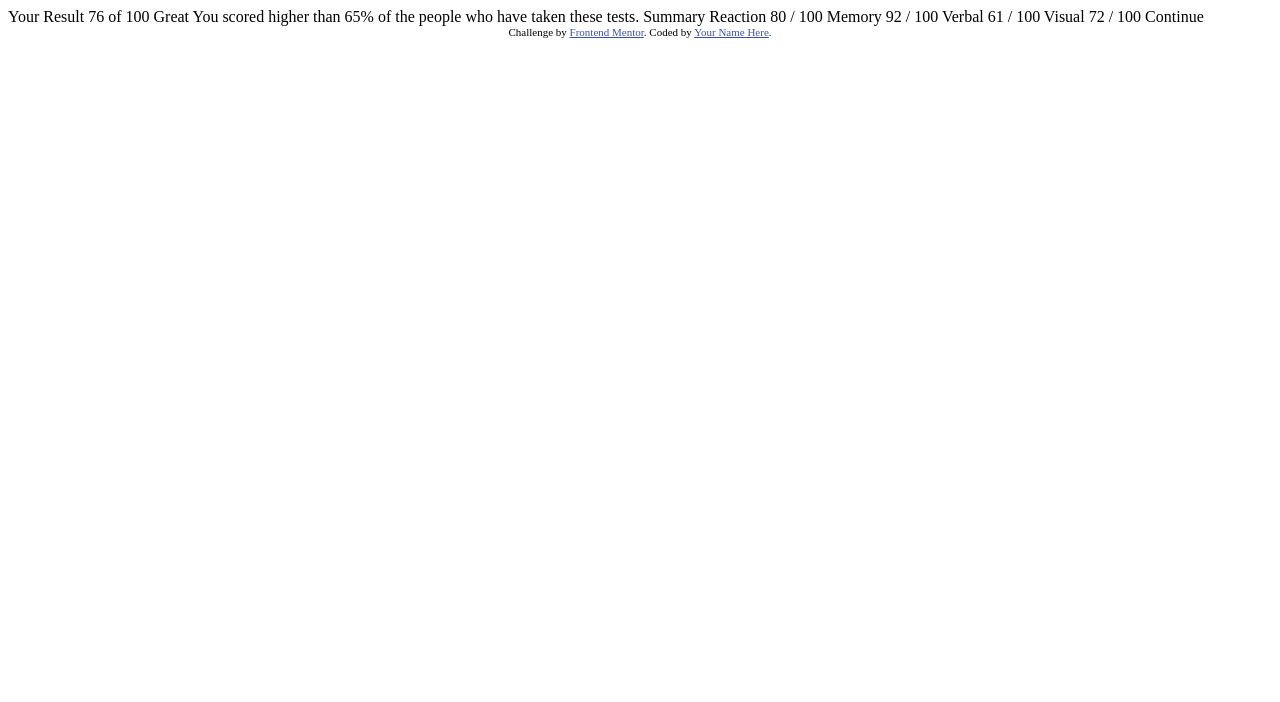
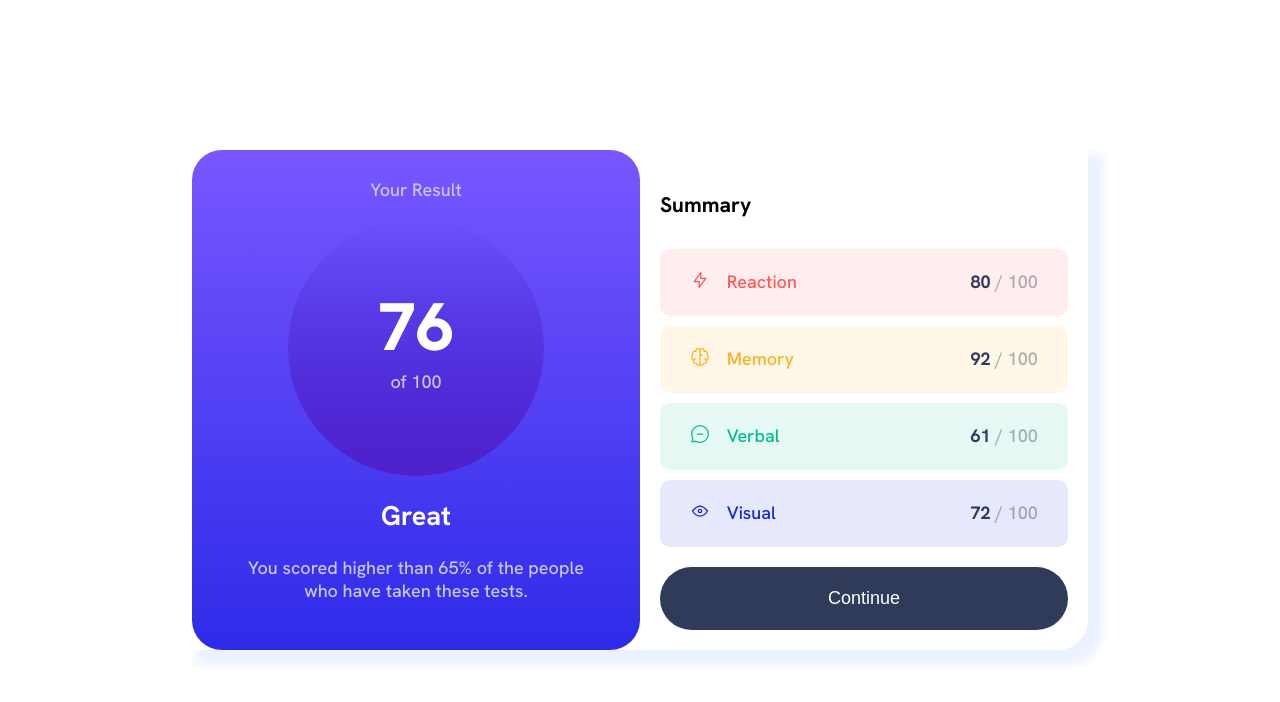
Before and after one commit to JideOgunlana/results_summary_component_main, a plain HTML site: page index.html in a window 1280 px wide. Drawn offline with Linux system fonts and the light colour scheme.

Commit message:
updates to styles

```diff
--- a/index.html
+++ b/index.html
@@ -5,6 +5,12 @@
   <meta name="viewport" content="width=device-width, initial-scale=1.0"> <!-- displays site properly based on user's device -->
 
   <link rel="icon" type="image/png" sizes="32x32" href="./assets/images/favicon-32x32.png">
+
+  <link rel="stylesheet" href="./styles/style.css">
+
+  <link rel="preconnect" href="https://fonts.googleapis.com">
+  <link rel="preconnect" href="https://fonts.gstatic.com" crossorigin>
+  <link href="https://fonts.googleapis.com/css2?family=Hanken+Grotesk:wght@500;700;800&display=swap" rel="stylesheet">
 
   <title>Frontend Mentor | Results summary component</title>
 
@@ -15,33 +21,62 @@
   </style>
 </head>
 <body>
-
-  Your Result
-  76
-  of 100
-
-  Great
-  You scored higher than 65% of the people who have taken these tests.
-
-  Summary
-
-  Reaction
-  80 / 100
-
-  Memory
-  92 / 100
-
-  Verbal
-  61 / 100
-
-  Visual
-  72 / 100
-
-  Continue
-
-  <div class="attribution">
-    Challenge by <a href="https://www.frontendmentor.io?ref=challenge" target="_blank">Frontend Mentor</a>.
-    Coded by <a href="#">Your Name Here</a>.
+  <div class="container">
+    <section class="score-section">
+      <div class="score-title">
+        <p>
+          Your Result
+        </p>
+      </div>
+      <div class="score-result">
+        <h2>76</h2>
+        <p>
+          of 100
+        </p>
+      </div>
+      <div class="score-remark">
+        <h2>Great</h2>
+        <p>
+          You scored higher than 65% of the people who have taken these tests.
+        </p>
+      </div>
+    </section>
+    <section class="summary-section">
+      <div class="summary-title">
+        <h3>Summary</h3>
+      </div>
+      <div class="summary-panel summary-reaction">
+        <div class="summary-icon">
+          <img src="./assets/images/icon-reaction.svg" alt="">
+        </div>
+        <div class="summary-info">Reaction</div>
+        <div class="summary-result"> <b>80</b> / 100</div>
+      </div>
+      <div class="summary-panel summary-memory">
+        <div class="summary-icon">
+          <img src="./assets/images/icon-memory.svg" alt="">
+        </div>
+        <div class="summary-info">Memory</div>
+        <div class="summary-result"><b>92</b> / 100</div>
+      </div>
+      <div class="summary-panel summary-verbal">
+        <div class="summary-icon">
+          <img src="./assets/images/icon-verbal.svg" alt="">
+        </div>
+        <div class="summary-info">Verbal</div>
+        <div class="summary-result"><b>61</b> / 100</div>
+      </div>
+      <div class="summary-panel summary-visual">
+        <div class="summary-icon">
+          <img src="./assets/images/icon-visual.svg" alt="">
+        </div>
+        <div class="summary-info">Visual</div>
+        <div class="summary-result"><b>72</b> / 100</div>
+      </div>
+      <!-- <div class="summary-panel summary-btn"> -->
+        <button class="summary-btn">Continue</button>
+      <!-- </div> -->
+    </section>
   </div>
 </body>
 </html>
--- /dev/null
+++ b/styles/style.css
@@ -0,0 +1,197 @@
+/*
+    base styles
+*/
+
+
+:root {
+    --primary-light-red: hsla(0, 100%, 67%);
+    --primary-light-red-alpha: hsla(0, 100%, 67%, 0.1);
+    --primary-orange-yellow: hsla(39, 100%, 56%);
+    --primary-orange-yellow-alpha: hsla(39, 100%, 56%, 0.1);
+    --primary-green-teal: hsla(166, 100%, 37%);
+    --primary-green-teal-alpha: hsla(166, 100%, 37%, 0.1);
+    --primary-cobalt-blue: hsla(234, 85%, 45%);
+    --primary-cobalt-blue-alpha: hsla(234, 85%, 45%, 0.1);
+
+    --bg-gradient-light-slate-blue: hsl(252, 100%, 67%);
+    --bg-gradient-light-royal-blue: hsl(241, 81%, 54%);
+
+    --circle-gradient-violet-blue: hsla(256, 72%, 46%, 1);
+    --circle-gradient-persian-blue: hsla(241, 72%, 46%, 0);
+
+    --neutral-white: hsl(0, 0%, 100%);
+    --neutral-pale-blue: hsl(221, 100%, 96%);
+    --neutral-light-lavender: hsl(241, 100%, 89%);
+    --neutral-dark-gray-blue: hsl(224, 30%, 27%);
+    --neutral-dark-gray-blue-alpha: hsl(224, 30%, 27%,0.4);
+
+    --body-font-size: 18px;
+
+    --light-font-weight: 500;
+    --bold-font-weight: 700;
+    --bolder-font-weight: 800;
+
+    height: 100%;
+}
+
+body {
+    margin: 0;
+    height: 100%;
+    /* border: 1px solid; */
+    display: flex;
+    flex-direction: column;
+    /* justify-content: center; */
+    font-family: 'Hanken Grotesk', sans-serif;
+    font-size: var(--body-font-size);
+}
+
+body * {
+    box-sizing: border-box;
+}
+
+
+
+.container {
+    width: 100%;
+    /* border: 1px solid; */
+    margin: 0 auto;
+    display: grid;
+    grid-template-columns: 100%;
+    grid-auto-rows: minmax(300px, auto);
+}
+
+.score-section {
+    background: linear-gradient(var(--bg-gradient-light-slate-blue), var(--bg-gradient-light-royal-blue));
+    text-align: center;
+    color: var(--neutral-light-lavender);
+    border-bottom-left-radius: 30px;
+    border-bottom-right-radius: 30px;
+    padding: 10px;
+}
+
+.score-section h2 {
+    color: var(--neutral-white);
+}
+
+.score-result {
+    width: 60%;
+    aspect-ratio: 1/1;
+    border-radius: 50%;
+    justify-self: center;
+    margin: 0 auto;
+    display: flex;
+    align-content: center;
+    flex-wrap: wrap;
+    justify-content: center;
+    background: linear-gradient(var(--circle-gradient-persian-blue), var(--circle-gradient-violet-blue));
+}
+
+.score-result h2 {
+    font-weight: var(--bolder-font-weight);
+    font-size: 4.2rem;
+    margin: 0;
+    width: 100%;
+}
+
+.score-result :last-child {
+    margin-top: 0;
+}
+
+.score-remark p {
+    /* border: 1px solid red; */
+    padding: 0 30px;
+}
+
+.summary-section {
+    display: grid;
+    gap: 10px;
+    padding: 20px;
+}
+
+.summary-panel {
+    /* border: 1px solid; */
+    padding: 21px;
+    border-radius: 10px;
+    display: flex;
+    justify-content: space-around;
+}
+
+.summary-reaction {
+    background-color: var(--primary-light-red-alpha);
+    color: var(--primary-light-red);
+}
+
+.summary-memory {
+    background-color: var(--primary-orange-yellow-alpha);
+    color: var(--primary-orange-yellow);
+}
+
+.summary-verbal {
+    background-color: var(--primary-green-teal-alpha);
+    color: var(--primary-green-teal);
+}
+
+.summary-visual {
+    background-color: var(--primary-cobalt-blue-alpha);
+    color: var(--primary-cobalt-blue);
+}
+
+.summary-icon {
+    width: 5%;
+
+     /* flex: 1; */
+}
+
+.summary-info {
+    width: 20%;
+
+     /* flex: 4; */
+}
+
+.summary-result {
+    width: 60%;
+
+     /* flex: 10; */
+    text-align: right;
+    color: var(--neutral-dark-gray-blue-alpha);
+}
+
+.summary-result b {
+    color: var(--neutral-dark-gray-blue)
+}
+
+button.summary-btn{
+    font-size: var(--body-font-size);
+    padding: 21px;
+    border-radius: 40px;
+    width: 100%;
+    margin-top: 10px;
+    border: none;
+    outline: none;
+    background-color: var(--neutral-dark-gray-blue);
+    color: var(--neutral-white);
+}
+
+button.summary-btn:hover {
+    background: linear-gradient(var(--circle-gradient-violet-blue), var(--bg-gradient-light-royal-blue));
+    cursor: pointer;
+}
+
+@media screen and (min-width: 760px) {
+
+
+    body {
+        justify-content: center;
+    }
+    .container {
+        grid-template-columns: repeat(2, 50%);
+        box-shadow: 10px 10px 10px 5px var(--neutral-pale-blue);
+        border-bottom-right-radius: 30px;
+        width: 70%;
+    }
+
+    .score-section {
+        border-top-left-radius: 30px;
+        border-top-right-radius: 30px;
+    }
+}
```
